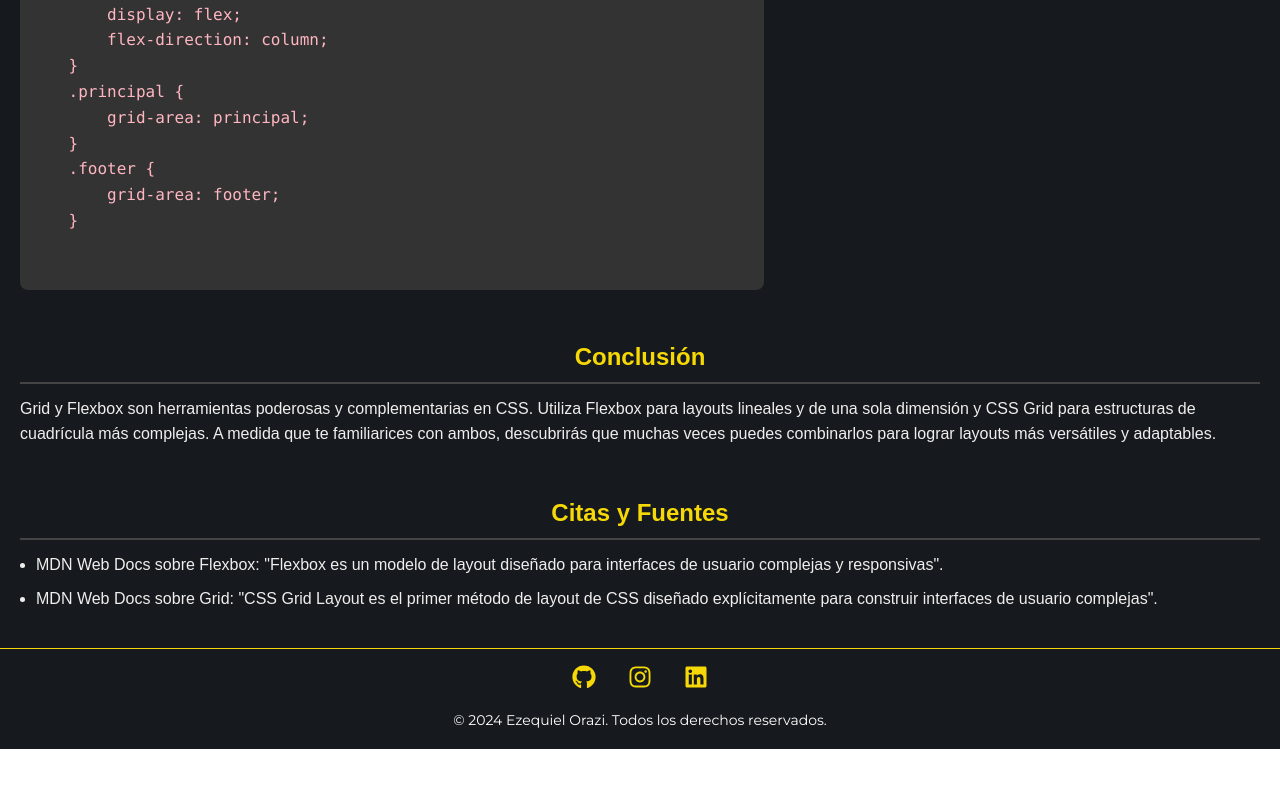
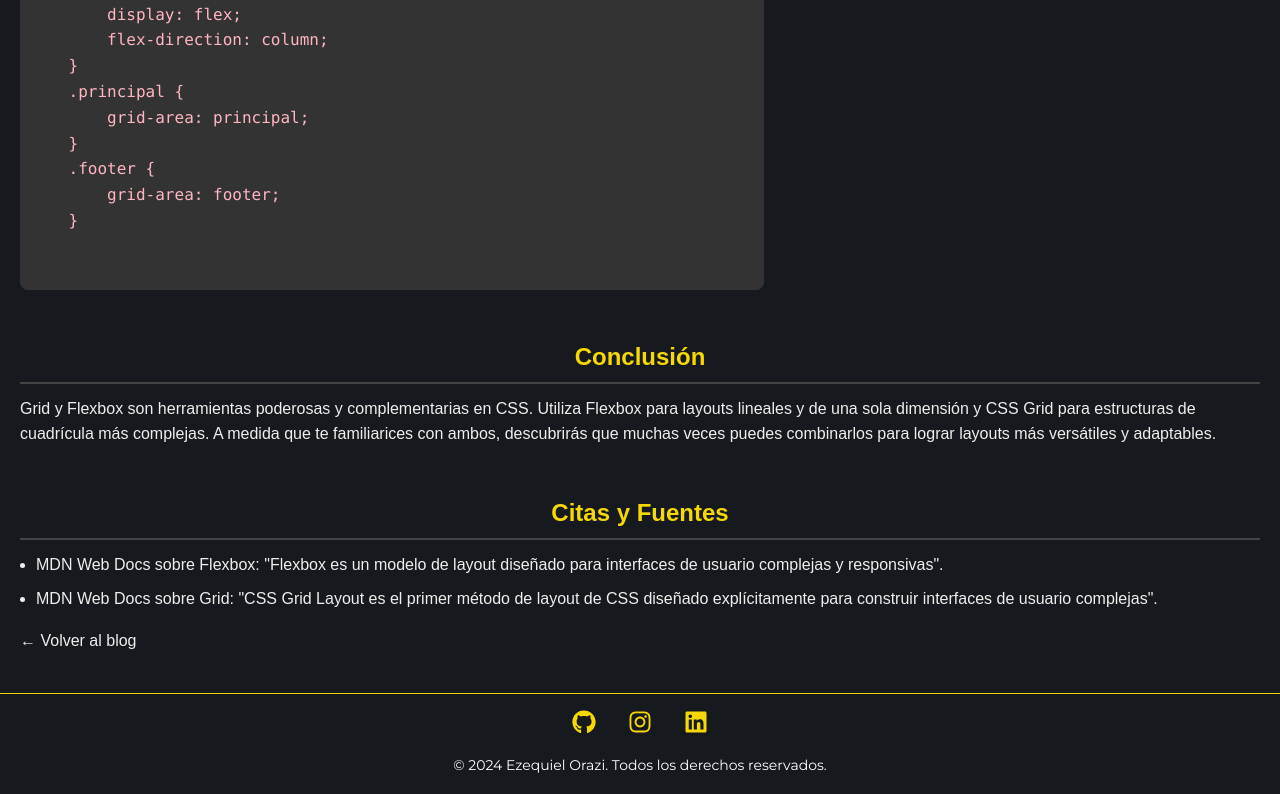
Before and after one commit to Ezzeorazi/mi-portafolio, a React (Vite) app: page /blog/como-usar-grid-y-flexbox-en-css in a window 1280 px wide. Shown: the part 3063-3857 px from the top of the page. Before the commit the page ends 3812 px from the top, so only its background shows below. Built offline with nearby package versions, Linux system fonts and the light colour scheme.

Commit message:
create: html blogs

```diff
--- a/src/components/BlogEntry/BlogEntry.jsx
+++ b/src/components/BlogEntry/BlogEntry.jsx
@@ -30,6 +30,7 @@ const BlogEntry = () => {
       <p>{article.date} · {article.ReadingTime}</p>
       {/* Inserta el HTML del contenido cargado */}
       <div dangerouslySetInnerHTML={{ __html: content }} />
+      <NavLink to="/blog" className={styles.backLink}>← Volver al blog</NavLink>
     </div>
   );
 };
```
